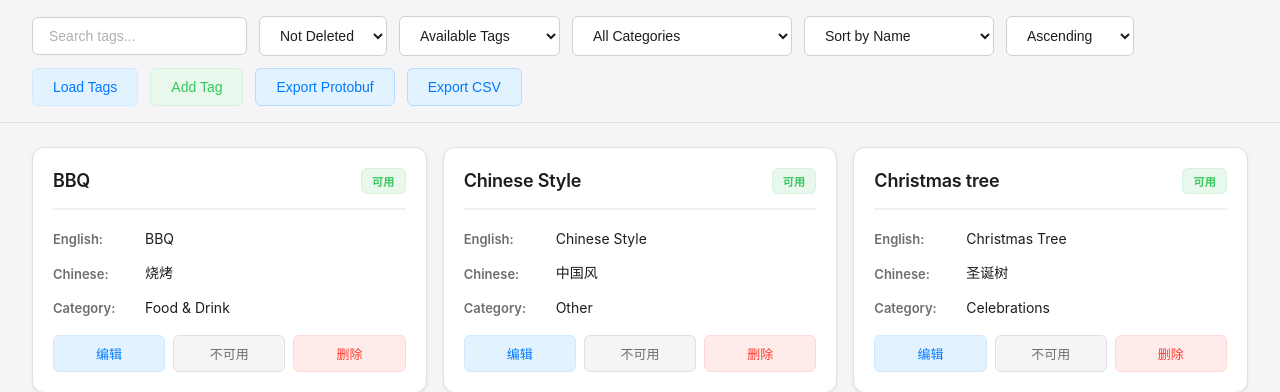
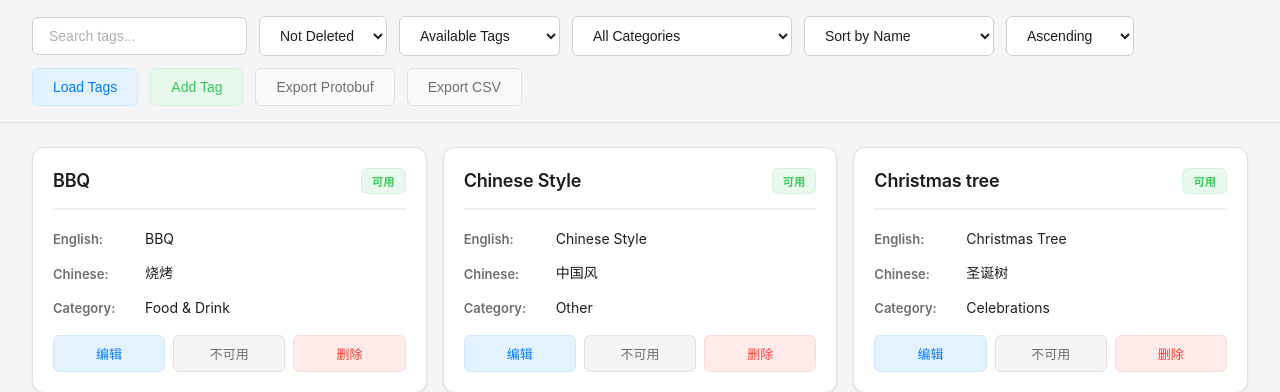
Before and after one commit to xylcm/curator-tag-vocab, a Flask app: page /tagging/vocab/ in a window 1280 px wide. Shown: the part 209-601 px from the top of the page. Run offline with Flask 3, Linux system fonts and the light colour scheme; data comes from the database, SQL or seed files in the repository; parts of the project's set-up code (start-up, migrations or seed data) failed here and were passed over.

Commit message:
feat: 将导出按钮背景色改为浅色
- 添加 .btn-export CSS 类，背景色 #fafafa，文字颜色 #6e6e73
- 将 Export Protobuf 和 Export CSV 按钮的类从 btn-info 改为 btn-export
- 导出按钮现在视觉上从属于主要操作按钮

Closes #9

Co-Authored-By: Claude Opus 4.5 <noreply@anthropic.com>

```diff
--- a/src/static/css/main.css
+++ b/src/static/css/main.css
@@ -155,6 +155,17 @@ body {
 .btn-info:hover {
     background: #d0e8ff;
     border-color: #9fceff;
+}
+
+.btn-export {
+    background: #fafafa;
+    color: #6e6e73;
+    border: 1px solid #e0e0e0;
+}
+
+.btn-export:hover {
+    background: #f0f0f0;
+    border-color: #d0d0d0;
 }
 
 .btn-small {
--- a/src/templates/tags.html
+++ b/src/templates/tags.html
@@ -60,8 +60,8 @@
 
         <button class="btn btn-primary" id="load-btn">Load Tags</button>
         <button class="btn btn-success" id="add-btn">Add Tag</button>
-        <button class="btn btn-info" id="export-protobuf-btn">Export Protobuf</button>
-        <button class="btn btn-info" id="export-csv-btn">Export CSV</button>
+        <button class="btn btn-export" id="export-protobuf-btn">Export Protobuf</button>
+        <button class="btn btn-export" id="export-csv-btn">Export CSV</button>
     </div>
 </div>
 
```
